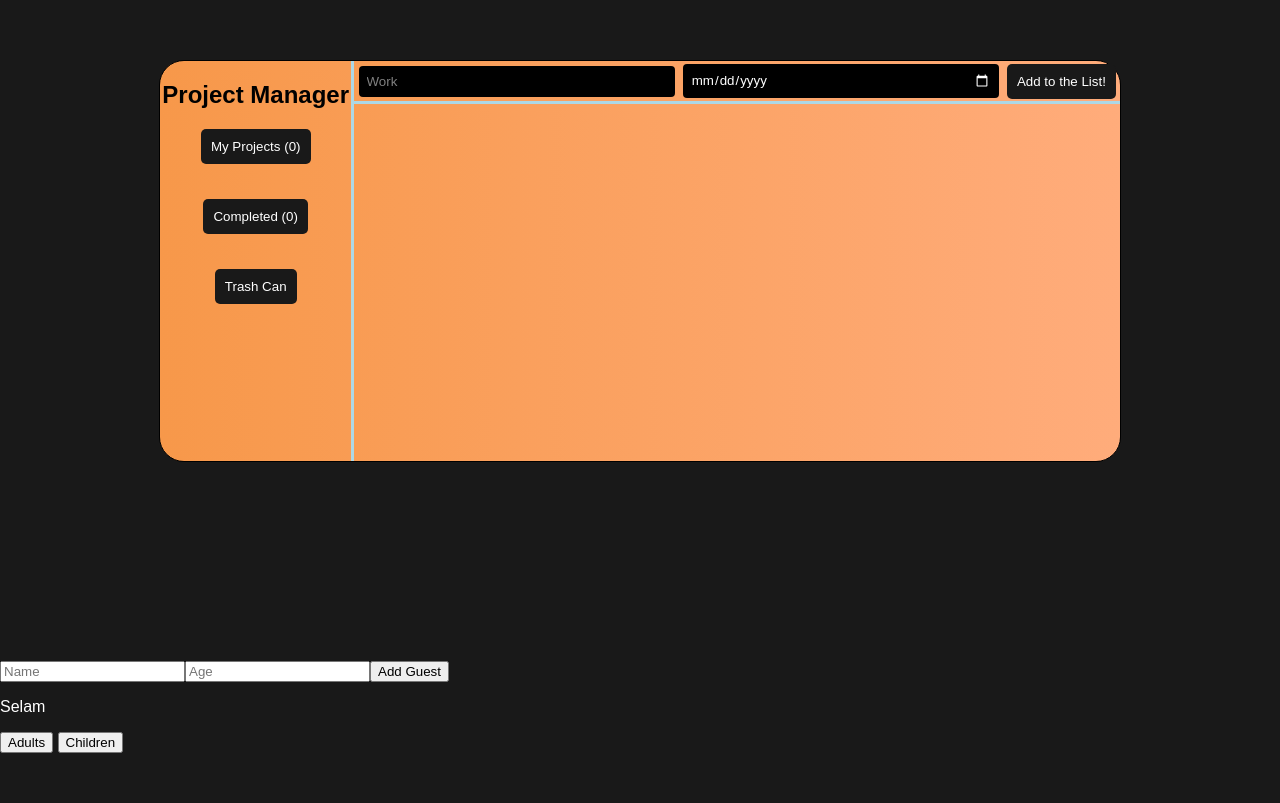
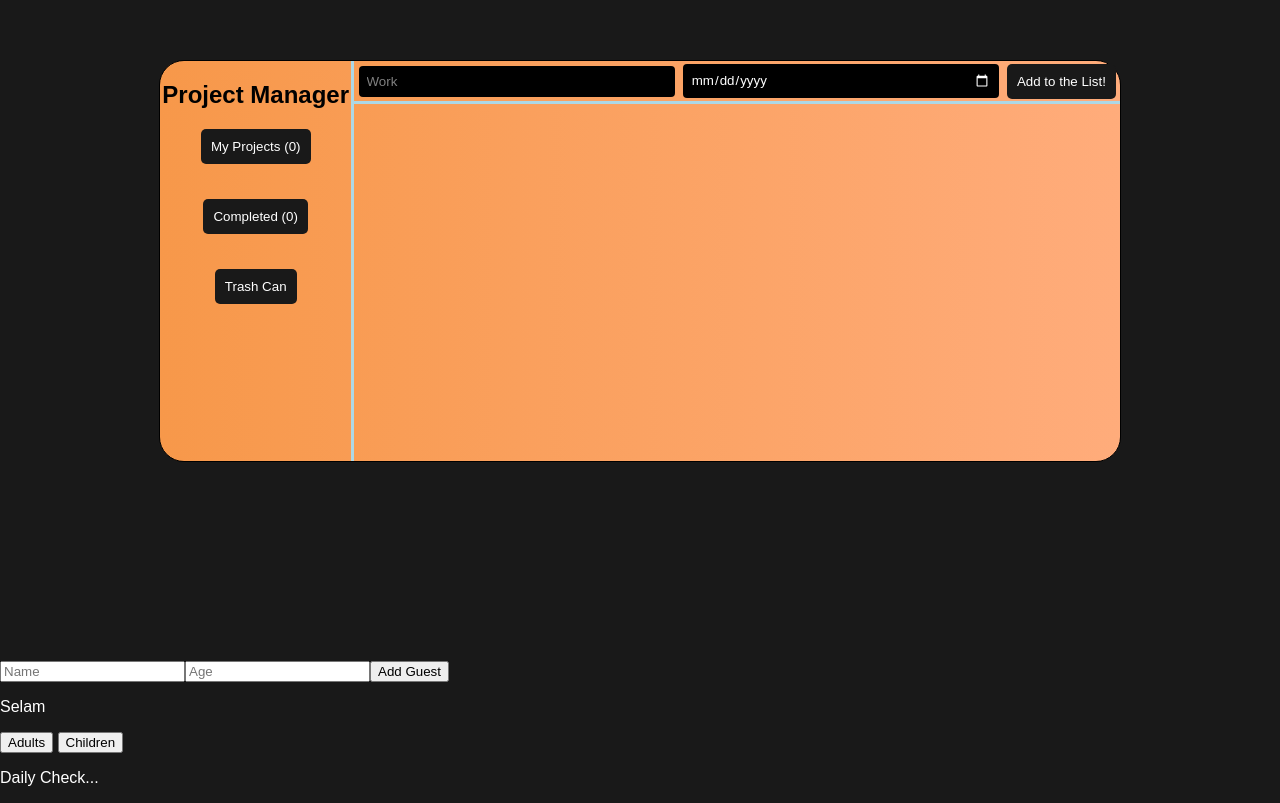
Before and after one commit to guvenfazli/To-Do-List-w-React, a React (Create React App) app in the folder theater/: page / in a window 1280 px wide. Shown: the part 139-942 px from the top of the page. Before the commit the page ends 892 px from the top, so only its background shows below. Built offline with nearby package versions, Linux system fonts and the light colour scheme; a web font is replaced by a local one.

Commit message:
Daily Check

```diff
--- a/theater/src/App.jsx
+++ b/theater/src/App.jsx
@@ -255,7 +255,7 @@ function App() {
 
         {guestList[guestPerson].map((row, index) => <><p>{row}</p> <button onClick={() => addAsChild(index)}>Add as Child {index}</button></>)}
 
-
+        <p>Daily Check...</p>
       </div>
 
 
```
